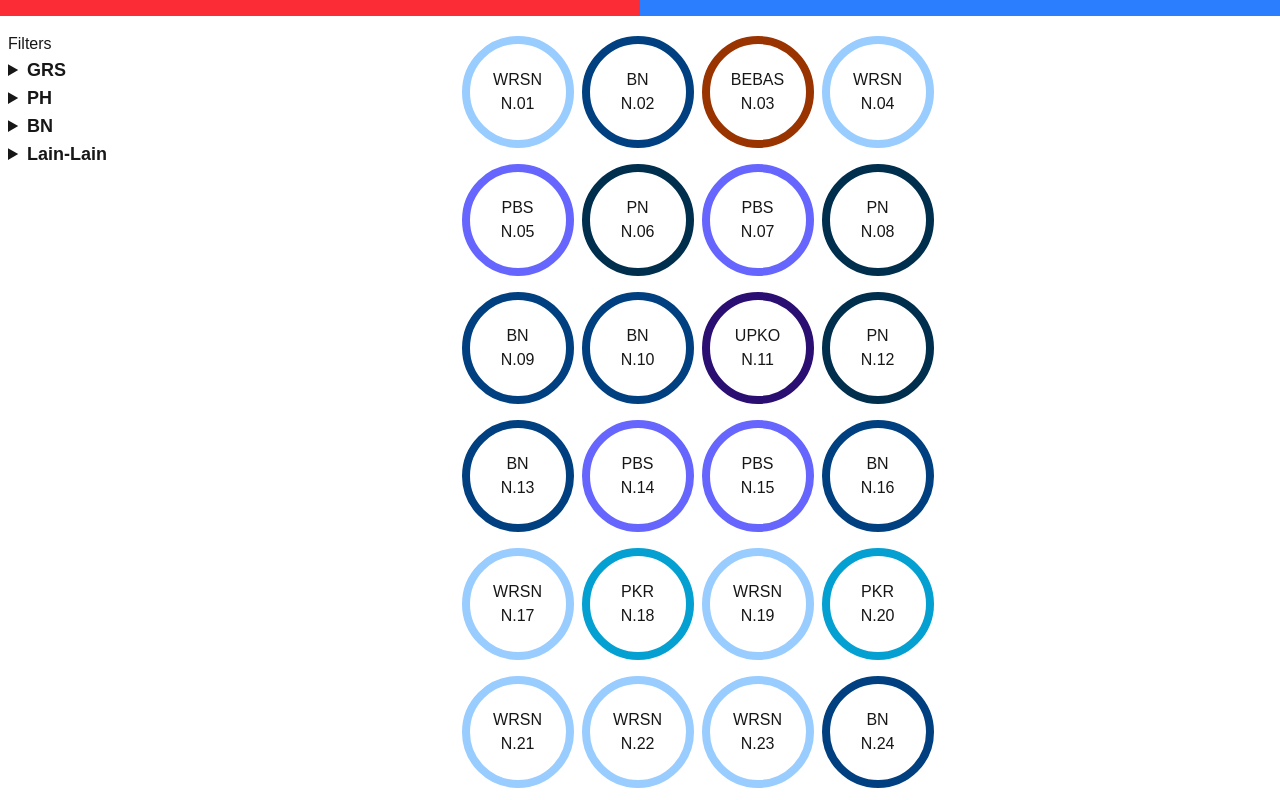
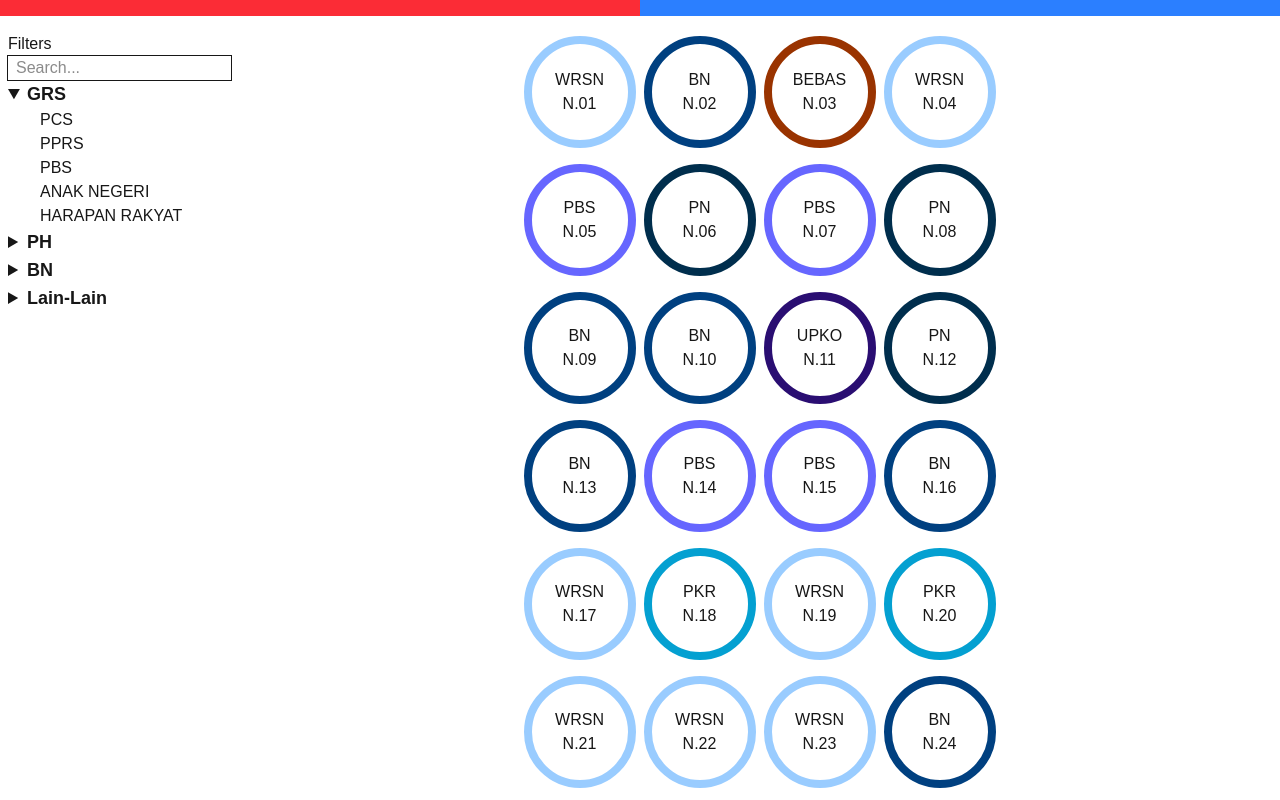
Before and after one commit to supmir/election, a Next.js app: page / in a window 1280 px wide. Both pictures are taken after a click on the heading "GRS". Shown: the top 800 px of the page. Built offline with nearby package versions, Linux system fonts and the light colour scheme.

Commit message:
Search filter

```diff
--- a/components/display.tsx
+++ b/components/display.tsx
@@ -28,7 +28,8 @@
         dunName: ""
     });
 
-    const allParties = Object.keys(props.data.parties);
+    const allParties = props.data.parties;
+    const allPartyKeys = Object.keys(allParties);
 
     const coalitions: Record<string, string[]> = {
         GRS: [
@@ -94,6 +95,16 @@
         <div className="flex flex-wrap">
             <div className="gap-4 max-w-sm px-2">
                 <div className="my-auto">Filters</div>
+                <input className="my-auto ring px-2" placeholder="Search..." onChange={(e) => {
+                    const key = e.currentTarget.value;
+                    setFilters({
+                        ...filters,
+                        parties: allPartyKeys.filter((party) => {
+                            return party.toLowerCase().includes(key.toLowerCase()) || allParties[party].partiName.toLowerCase().includes(key.toLowerCase());
+                        })
+                    });
+
+                }} />
                 {Object.keys(coalitions).map((coalition, i) => {
                     return <details key={i}>
                         <summary className="font-black text-lg">
@@ -101,7 +112,7 @@
                         </summary>
                         <div className="flex flex-col">
                             {coalitions[coalition].map((k, j) => {
-                                const partyCode = allParties.filter((partyCode) => {
+                                const partyCode = allPartyKeys.filter((partyCode) => {
                                     return partyCode === k;
                                 })[0];
                                 if (partyCode) {
@@ -114,7 +125,7 @@
                                             const index = parties.indexOf(partyCode);
                                             console.log(index);
 
-                                            if (parties.length === allParties.length) {
+                                            if (parties.length === allPartyKeys.length) {
                                                 parties = parties.splice(index, 1);
                                             } else {
                                                 if (index === -1) {
```
